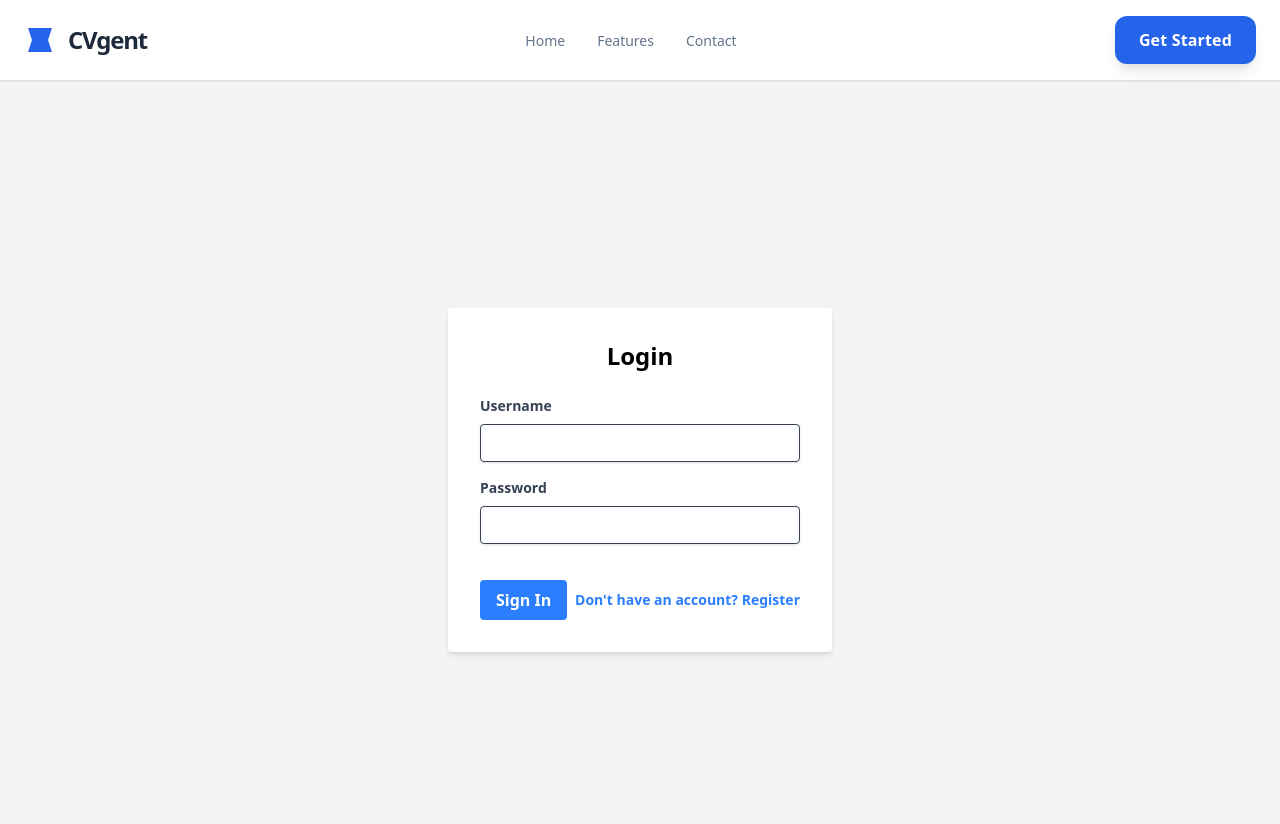
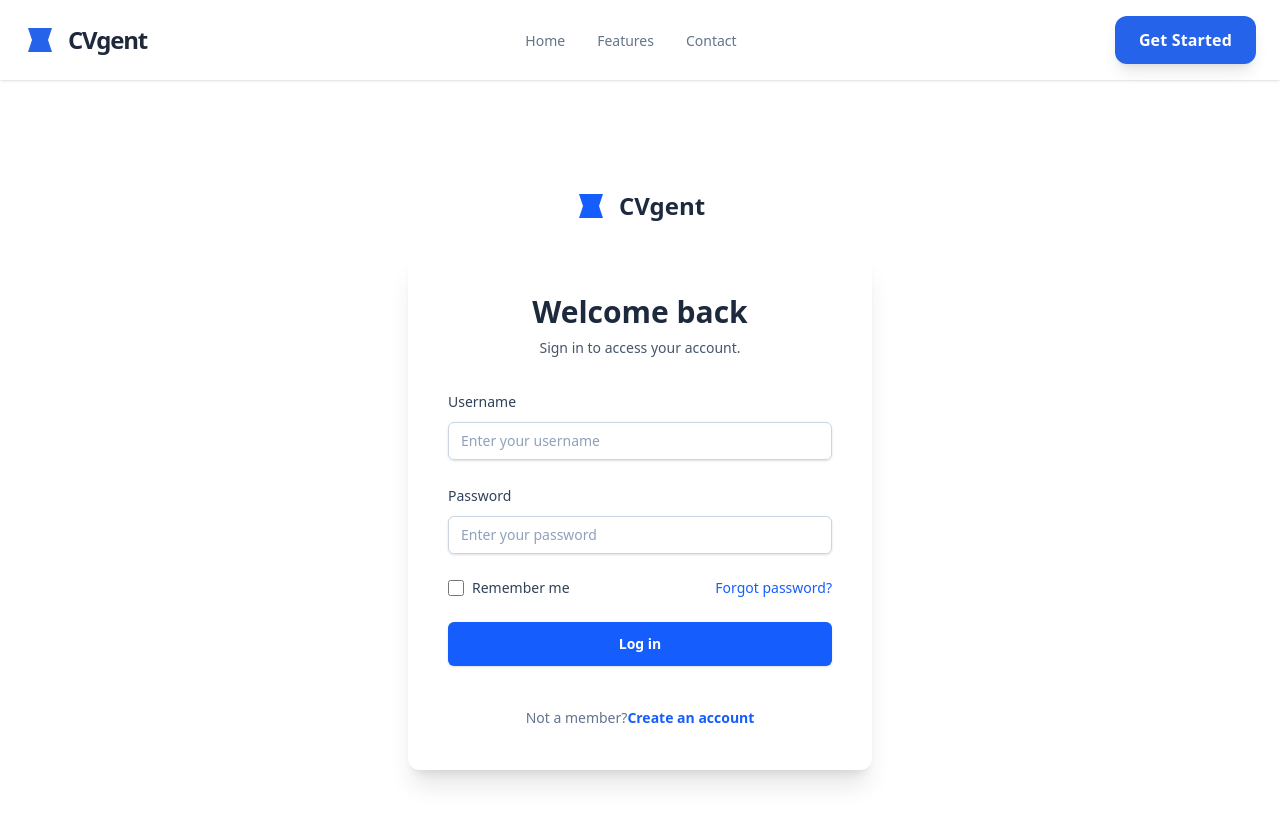
Before and after one commit to Ysen0603/cvgent, a Next.js app in the folder frontend/: page /login in a window 1280 px wide. Shown: the top 824 px of the page. Built offline with nearby package versions, Linux system fonts and the light colour scheme; no server answers.

Commit message:
Refactor LoginForm component for improved layout and accessibility; enhance form elements and error handling

```diff
--- a/frontend/components/auth/LoginForm.tsx
+++ b/frontend/components/auth/LoginForm.tsx
@@ -19,49 +19,88 @@ const LoginForm: React.FC = () => {
   };
 
   return (
-    <div className="flex flex-col items-center justify-center min-h-screen bg-gray-100">
-      <div className="p-8 bg-white rounded shadow-md w-96">
-        <h2 className="text-2xl font-bold mb-6 text-center">Login</h2>
-        <form onSubmit={handleSubmit}>
-          {error && <p className="text-red-500 text-sm mb-4">{error}</p>}
-          <div className="mb-4">
-            <label className="block text-gray-700 text-sm font-bold mb-2" htmlFor="username">
+    <div className="relative flex min-h-screen flex-col justify-center overflow-hidden">
+      <div className="mx-auto flex w-full max-w-lg flex-col px-6">
+        <div className="flex items-center justify-center gap-3 mb-8">
+          <div className="text-blue-600">
+            <svg className="h-8 w-8" fill="currentColor" viewBox="0 0 48 48">
+              <path d="M6 6H42L36 24L42 42H6L12 24L6 6Z"></path>
+            </svg>
+          </div>
+          <h1 className="text-2xl font-bold text-slate-800">CVgent</h1>
+        </div>
+        <div className="rounded-xl bg-white p-6 shadow-xl sm:p-10">
+          <div className="w-full">
+            <div className="text-center">
+              <h2 className="text-3xl font-bold text-slate-800">Welcome back</h2>
+              <p className="mt-2 text-sm text-slate-600">Sign in to access your account.</p>
+            </div>
+            <div className="mt-8">
+              <form onSubmit={handleSubmit} className="space-y-6">
+                <div>
+                  <label className="block text-sm font-medium leading-6 text-slate-700" htmlFor="username">
                     Username
                   </label>
+                  <div className="mt-2">
                     <input
+                      autoComplete="username"
+                      className="form-input block w-full px-3 py-2 border border-slate-300 rounded-md shadow-sm placeholder-slate-400 focus:outline-none focus:ring-blue-600 focus:border-blue-600 sm:text-sm"
+                      id="username"
+                      name="username"
+                      placeholder="Enter your username"
                       type="text"
-              id="username"
-              className="shadow appearance-none border rounded w-full py-2 px-3 text-gray-700 leading-tight focus:outline-none focus:shadow-outline"
                       value={username}
                       onChange={(e) => setUsername(e.target.value)}
                       required
                     />
                   </div>
-          <div className="mb-6">
-            <label className="block text-gray-700 text-sm font-bold mb-2" htmlFor="password">
+                </div>
+                <div>
+                  <div className="flex items-center justify-between">
+                    <label className="block text-sm font-medium leading-6 text-slate-700" htmlFor="password">
                       Password
                     </label>
+                  </div>
+                  <div className="mt-2">
                     <input
+                      autoComplete="current-password"
+                      className="form-input block w-full px-3 py-2 border border-slate-300 rounded-md shadow-sm placeholder-slate-400 focus:outline-none focus:ring-blue-600 focus:border-blue-600 sm:text-sm"
+                      id="password"
+                      name="password"
+                      placeholder="Enter your password"
                       type="password"
-              id="password"
-              className="shadow appearance-none border rounded w-full py-2 px-3 text-gray-700 mb-3 leading-tight focus:outline-none focus:shadow-outline"
                       value={password}
                       onChange={(e) => setPassword(e.target.value)}
                       required
                     />
                   </div>
+                </div>
                 <div className="flex items-center justify-between">
+                  <div className="flex items-center">
+                    <input className="h-4 w-4 rounded border-gray-300 text-blue-600 focus:ring-blue-600 checked:bg-[image:--checkbox-tick-svg]" id="remember-me" name="remember-me" type="checkbox"/>
+                    <label className="ml-2 block text-sm text-slate-700" htmlFor="remember-me">Remember me</label>
+                  </div>
+                  <div className="text-sm">
+                    <a className="font-medium text-blue-600 hover:text-blue-500" href="#">Forgot password?</a>
+                  </div>
+                </div>
+                <div>
                   <button
+                    className="flex w-full justify-center rounded-md bg-blue-600 px-3 py-2.5 text-sm font-semibold leading-6 text-white shadow-sm hover:bg-blue-500 focus-visible:outline focus-visible:outline-2 focus-visible:outline-offset-2 focus-visible:outline-blue-600"
                     type="submit"
-              className="bg-blue-500 hover:bg-blue-700 text-white font-bold py-2 px-4 rounded focus:outline-none focus:shadow-outline"
                   >
-              Sign In
+                    Log in
                   </button>
-            <Link href="/register" className="inline-block align-baseline font-bold text-sm text-blue-500 hover:text-blue-800">
-              Don't have an account? Register
-            </Link>
                 </div>
+                {error && <p className="text-red-500 text-sm text-center mt-4">{error}</p>}
               </form>
+              <p className="mt-10 text-center text-sm text-slate-500">
+                Not a member?
+                <Link className="font-semibold leading-6 text-blue-600 hover:text-blue-500" href="/register">Create an account</Link>
+              </p>
+            </div>
+          </div>
+        </div>
       </div>
     </div>
   );
```
Lines whose indentation alone changed are shown as unchanged.
